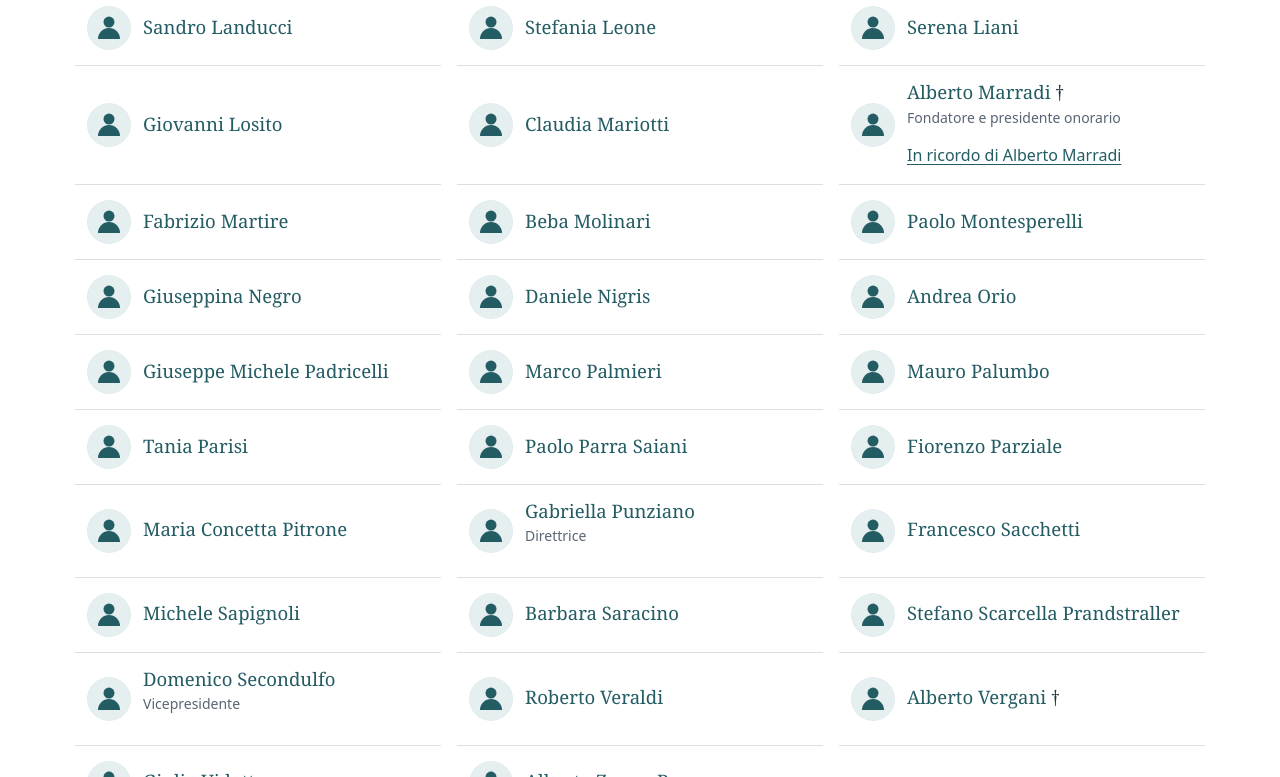
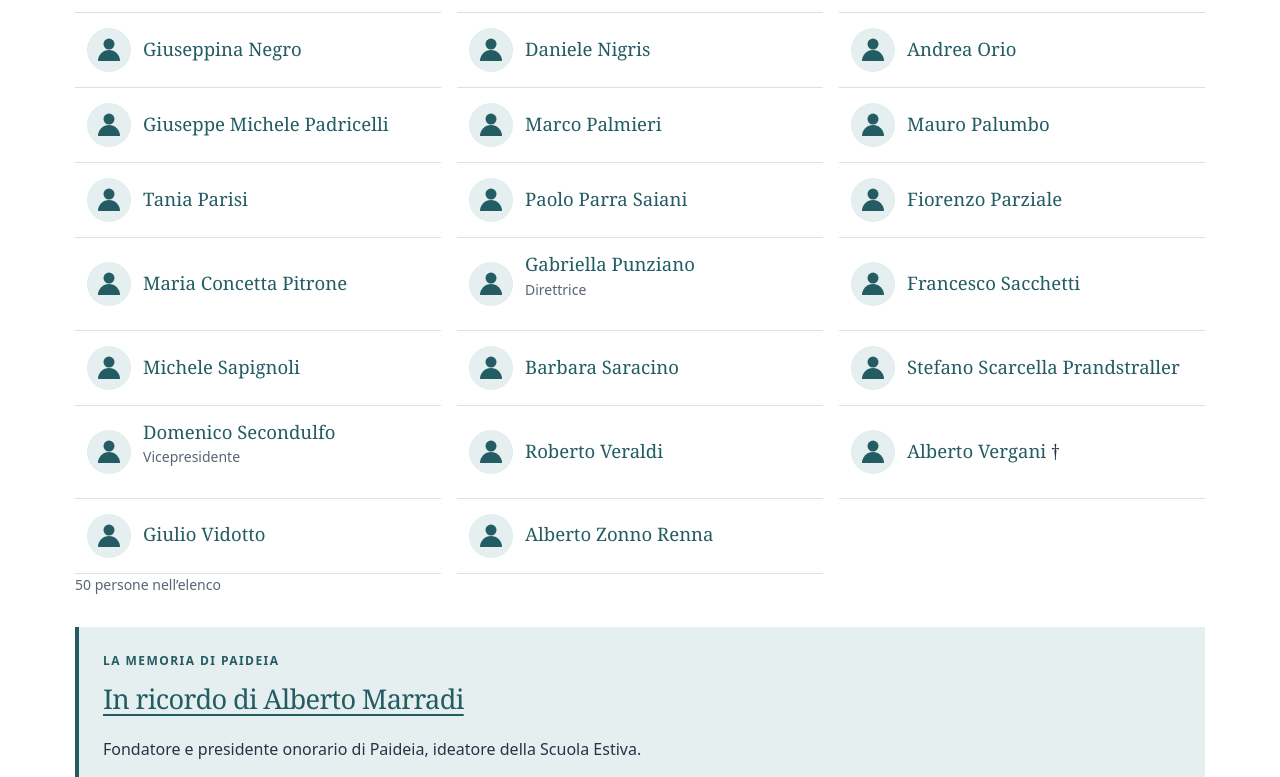
Before and after one commit to mdigregorio/paideia-prototipo, a plain HTML site: page soci.html in a window 1280 px wide. Shown: the part 2023-2800 px from the top of the page. Drawn offline with Linux system fonts and the light colour scheme.

Commit message:
Sposta il ricordo di Marradi dopo l’elenco dei soci

```diff
--- a/soci.html
+++ b/soci.html
@@ -20,7 +20,7 @@
 <article class="card board-card">
   <img class="member-avatar" src="assets/img/avatar-segnaposto.svg" width="56" height="56" alt="" decoding="async">
   <div class="member-entry-content"><p class="eyebrow">Direttrice</p><h3><a href="profilo-socio.html?nome=Gabriella%20Punziano">Gabriella Punziano</a></h3></div>
-</article></div><p><a class="text-link" href="#direttivi-precedenti">I Direttivi precedenti</a></p><aside class="memorial-callout"><p class="eyebrow">La memoria di Paideia</p><h2><a href="in-ricordo-di-alberto-marradi.html">In ricordo di Alberto Marradi</a></h2><p>Fondatore e presidente onorario di Paideia, ideatore della Scuola Estiva.</p><a class="text-link" href="in-ricordo-di-alberto-marradi.html">Leggi il ricordo</a></aside></div></section><section class="section white"><div class="container"><div class="section-head"><div><p class="eyebrow">Le persone di Paideia</p><h2>Elenco delle persone associate</h2></div></div><p class="muted">Elenco ripreso dal sito istituzionale. I profili di questa dimostrazione sono essenziali; le informazioni mancanti potranno essere fornite dalle persone associate.</p><div class="field member-search"><label for="member-filter">Cerca per nome o cognome</label><input autocomplete="off" id="member-filter" placeholder="Cerca tra i soci" type="search"/></div><div class="member-directory" id="member-directory">
+</article></div><p><a class="text-link" href="#direttivi-precedenti">I Direttivi precedenti</a></p></div></section><section class="section white"><div class="container"><div class="section-head"><div><p class="eyebrow">Le persone di Paideia</p><h2>Elenco delle persone associate</h2></div></div><p class="muted">Elenco ripreso dal sito istituzionale. I profili di questa dimostrazione sono essenziali; le informazioni mancanti potranno essere fornite dalle persone associate.</p><div class="field member-search"><label for="member-filter">Cerca per nome o cognome</label><input autocomplete="off" id="member-filter" placeholder="Cerca tra i soci" type="search"/></div><div class="member-directory" id="member-directory">
 <article class="member-entry" data-member="ivana acocella">
   <img class="member-avatar" src="assets/img/avatar-segnaposto.svg" width="44" height="44" alt="" decoding="async" loading="lazy">
   <div class="member-entry-content"><h3><a href="profilo-socio.html?nome=Ivana Acocella">Ivana Acocella</a></h3></div>
@@ -220,7 +220,7 @@
 <article class="member-entry" data-member="alberto zonno renna">
   <img class="member-avatar" src="assets/img/avatar-segnaposto.svg" width="44" height="44" alt="" decoding="async" loading="lazy">
   <div class="member-entry-content"><h3><a href="profilo-socio.html?nome=Alberto Zonno Renna">Alberto Zonno Renna</a></h3></div>
-</article></div><p aria-live="polite" class="subdued" id="member-count">50 persone nell’elenco</p></div></section><section class="section" id="direttivi-precedenti"><div class="container"><p class="eyebrow">La storia dell’associazione</p><h2>Direttivi precedenti</h2><div class="grid-2"><article class="tile"><h3>2015–2018</h3><ul class="list-plain">
+</article></div><p aria-live="polite" class="subdued" id="member-count">50 persone nell’elenco</p><aside class="memorial-callout"><p class="eyebrow">La memoria di Paideia</p><h2><a href="in-ricordo-di-alberto-marradi.html">In ricordo di Alberto Marradi</a></h2><p>Fondatore e presidente onorario di Paideia, ideatore della Scuola Estiva.</p><a class="text-link" href="in-ricordo-di-alberto-marradi.html">Leggi il ricordo</a></aside></div></section><section class="section" id="direttivi-precedenti"><div class="container"><p class="eyebrow">La storia dell’associazione</p><h2>Direttivi precedenti</h2><div class="grid-2"><article class="tile"><h3>2015–2018</h3><ul class="list-plain">
 <li class="past-board-member"><img class="member-avatar" src="assets/img/avatar-segnaposto.svg" width="32" height="32" alt="" decoding="async" loading="lazy"><span>Rita Bichi <strong>Presidente</strong></span></li>
 <li class="past-board-member"><img class="member-avatar" src="assets/img/avatar-segnaposto.svg" width="32" height="32" alt="" decoding="async" loading="lazy"><span>Paolo Parra Saiani <strong>Vice-Presidente</strong></span></li>
 <li class="past-board-member"><img class="member-avatar" src="assets/img/avatar-segnaposto.svg" width="32" height="32" alt="" decoding="async" loading="lazy"><span>Fabrizio Martire <strong>Direttore</strong></span></li></ul></article><article class="tile"><h3>2012–2015</h3><ul class="list-plain">
```
